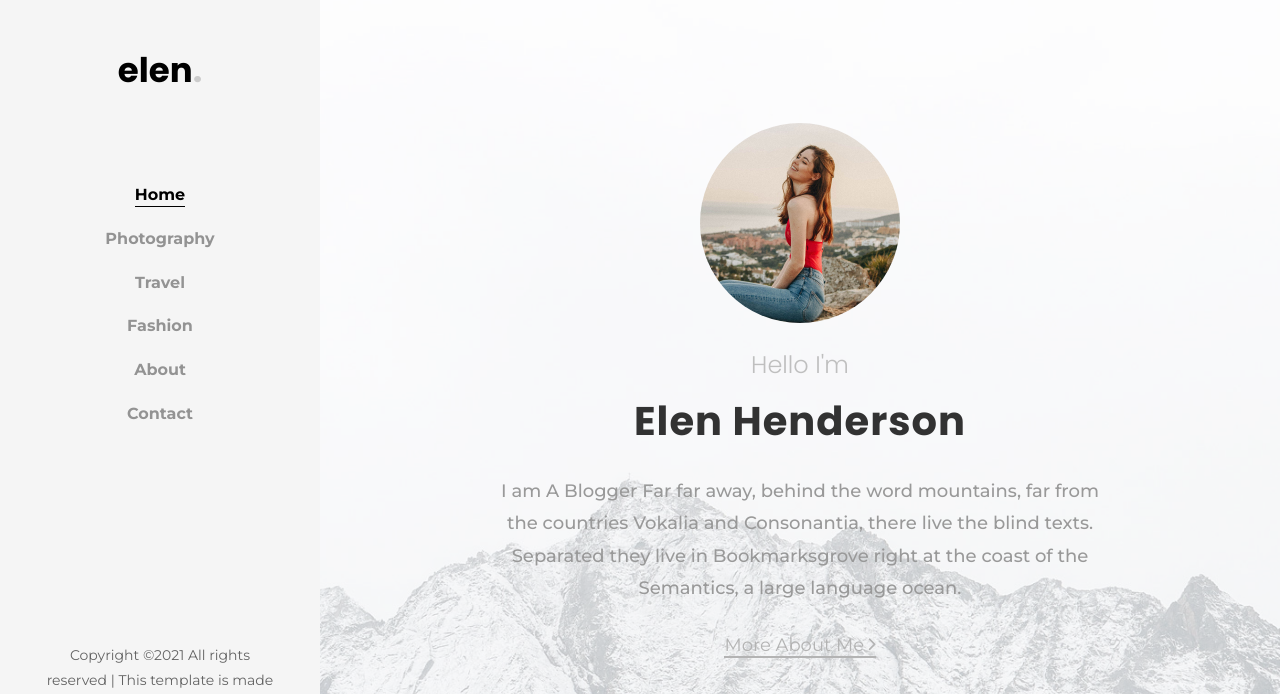
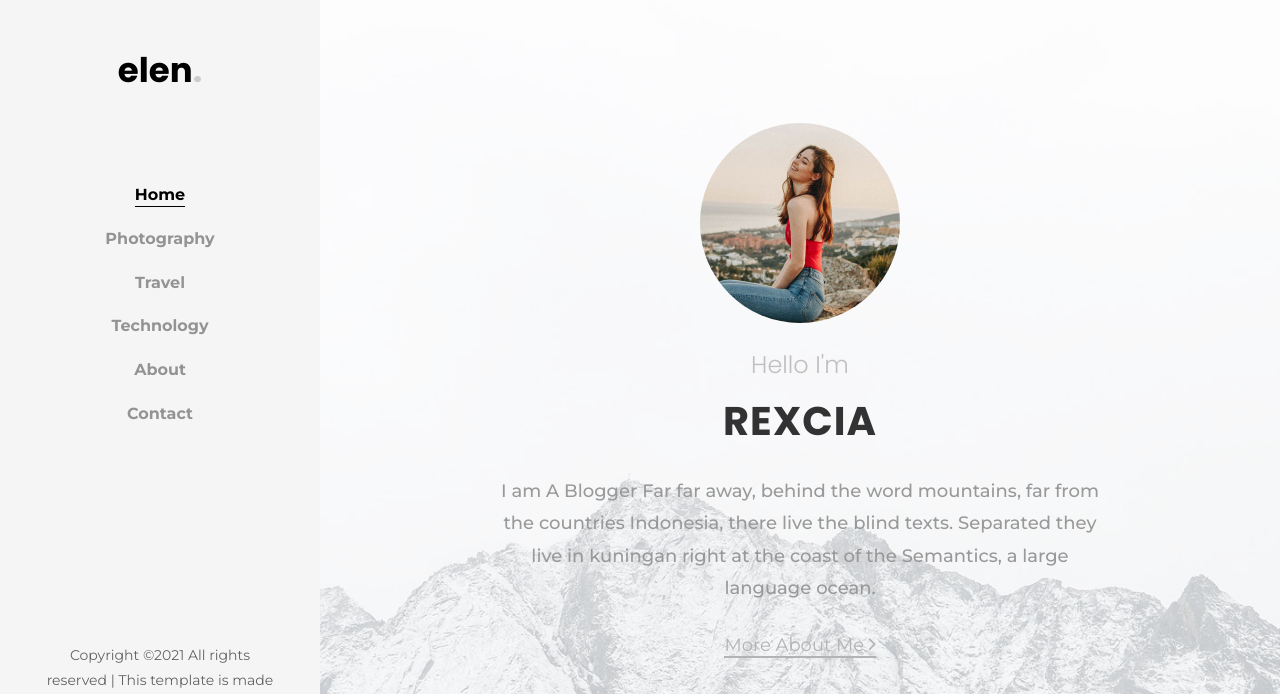
Before and after one commit to Rexcia/web, a plain HTML site: page index.html in a window 1280 px wide. Shown: the top 694 px of the page. Drawn offline with Linux system fonts and the light colour scheme; some packages are replaced by stand-ins of ours; no server answers; files whose address does not match are found by name.

Commit message:
Update index.html

```diff
--- a/index.html
+++ b/index.html
@@ -1,7 +1,7 @@
 <!DOCTYPE html>
 <html lang="en">
   <head>
-    <title>Elen - Free Bootstrap 4 Template by Colorlib</title>
+    <title>Rexcia Website</title>
     <meta charset="utf-8">
     <meta name="viewport" content="width=device-width, initial-scale=1, shrink-to-fit=no">
 
@@ -38,7 +38,7 @@
 					<li class="colorlib-active"><a href="index.html">Home</a></li>
 					<li><a href="photography.html">Photography</a></li>
 					<li><a href="travel.html">Travel</a></li>
-					<li><a href="fashion.html">Fashion</a></li>
+					<li><a href="fashion.html">Technology</a></li>
 					<li><a href="about.html">About</a></li>
 					<li><a href="contact.html">Contact</a></li>
 				</ul>
@@ -63,8 +63,8 @@
 						<div class="img mb-4" style="background-image: url(images/author.jpg);"></div>
 						<div class="desc">
 							<h2 class="subheading">Hello I'm</h2>
-							<h1 class="mb-4">Elen Henderson</h1>
-							<p class="mb-4">I am A Blogger Far far away, behind the word mountains, far from the countries Vokalia and Consonantia, there live the blind texts. Separated they live in Bookmarksgrove right at the coast of the Semantics, a large language ocean.</p>
+							<h1 class="mb-4">REXCIA</h1>
+							<p class="mb-4">I am A Blogger Far far away, behind the word mountains, far from the countries Indonesia, there live the blind texts. Separated they live in kuningan right at the coast of the Semantics, a large language ocean.</p>
 							<p><a href="#" class="btn-custom">More About Me <span class="ion-ios-arrow-forward"></span></a></p>
 						</div>
 					</div>
```
